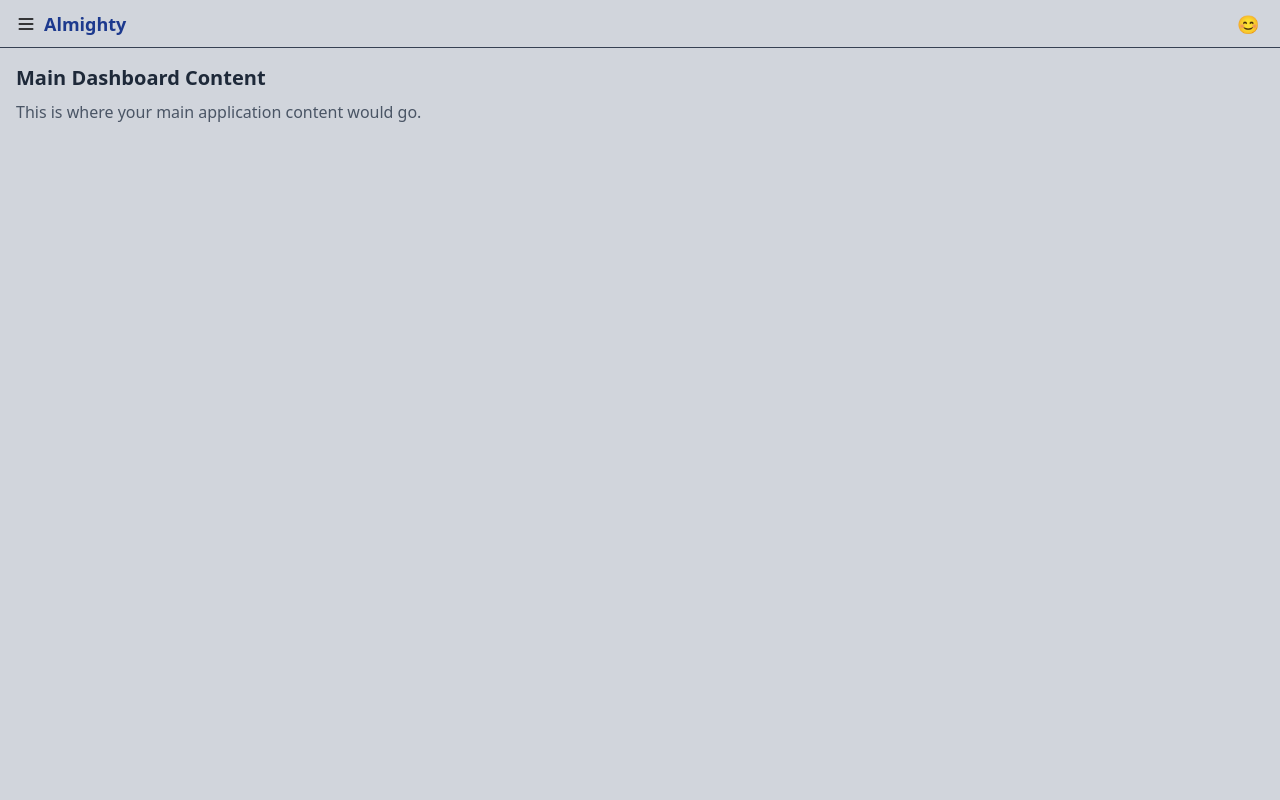
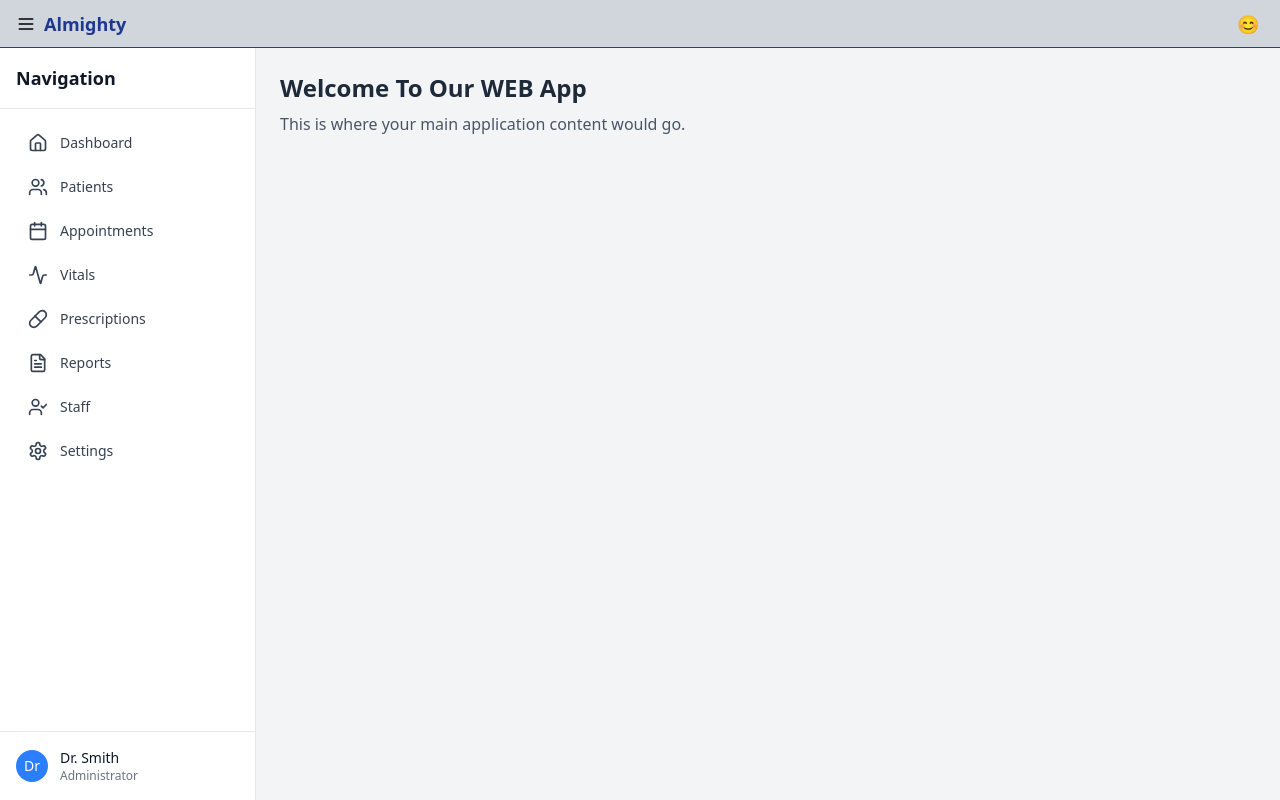
Before and after one commit to Sp6698/superHeroAssignment, a React (Vite) app: page / in a window 1280 px wide. Built offline with nearby package versions, Linux system fonts and the light colour scheme.

Commit message:
done with front page

```diff
--- a/src/App.jsx
+++ b/src/App.jsx
@@ -5,16 +5,10 @@ import SideNav from './components/SideNav'
 import PatientInfo from './components/PatientInfo'
 
 function App() {
-  const [showSideNav, setShowSideNav] = useState(false)
   const [showPatientInfo, setShowPatientInfo] = useState(false)
-
-  const handleMenuClick = () => {
-    setShowSideNav(!showSideNav)
-  }
 
   const handleOpenPatientDialog = () => {
     setShowPatientInfo(true)
-    setShowSideNav(false) // Close SideNav when patient dialog opens
   }
 
   const handleClosePatientDialog = () => {
@@ -22,23 +16,17 @@ function App() {
   }
 
   return (
-    <div className='w-[100vw] h-[100vh] bg-gray-300 flex flex-col relative'>
-      <NavBar onMenuClick={handleMenuClick} />
+    <div className='w-screen h-screen bg-gray-300 flex flex-col'>
+      <NavBar />
 
-      <div className='flex-1 bg-gray-300'>
-        {/* Main content area */}
-        <div className="p-4">
-          <h2 className="text-xl font-semibold text-gray-800">Main Dashboard Content</h2>
+      <div className="flex flex-1 overflow-hidden">
+        <SideNav onOpenPatientDialog={handleOpenPatientDialog} />
+
+        <main className="flex-1 p-6 overflow-auto bg-gray-100">
+          <h1 className="text-2xl font-semibold text-gray-800">Welcome To Our WEB App</h1>
           <p className="text-gray-600 mt-2">This is where your main application content would go.</p>
-        </div>
+        </main>
       </div>
-
-      {/* Side Navigation */}
-      <SideNav
-        isOpen={showSideNav && !showPatientInfo}
-        onClose={() => setShowSideNav(false)}
-        onOpenPatientDialog={handleOpenPatientDialog}
-      />
 
       {/* Patient Info Modal */}
       {showPatientInfo && <PatientInfo onClose={handleClosePatientDialog} />}
--- a/src/components/PatientInfo.jsx
+++ b/src/components/PatientInfo.jsx
@@ -163,7 +163,8 @@ const PatientInfo = ({ onClose }) => {
     };
 
     return (
-        <div className="absolute inset-0 bg-black bg-opacity-20 flex justify-center items-start pt-4 z-20 overflow-auto">
+        <div className="absolute inset-0 bg-gray-100 bg-opacity-60 backdrop-blur-sm flex justify-center items-start pt-4 z-20 overflow-auto">
+
             <div className="bg-white rounded-lg shadow-xl w-full max-w-4xl mx-4 max-h-[calc(100vh-2rem)] overflow-auto">
                 {/* Header */}
                 <div className="bg-white border-b border-gray-200 px-4 py-3 sticky top-0 z-10">
--- a/src/components/SideNav.jsx
+++ b/src/components/SideNav.jsx
@@ -1,66 +1,49 @@
 import React from 'react'
 import {
     Home, Users, Calendar, FileText, Settings,
-    UserCheck, Activity, Pill, X
+    UserCheck, Activity, Pill
 } from 'lucide-react'
 
-const SideNav = ({ isOpen, onClose, onOpenPatientDialog }) => {
+const SideNav = ({ onOpenPatientDialog }) => {
     const menuItems = [
-        { icon: Home, label: 'Dashboard', active: false },
-        { icon: Users, label: 'Patients', active: true },
-        { icon: Calendar, label: 'Appointments', active: false },
-        { icon: Activity, label: 'Vitals', active: false },
-        { icon: Pill, label: 'Prescriptions', active: false },
-        { icon: FileText, label: 'Reports', active: false },
-        { icon: UserCheck, label: 'Staff', active: false },
-        { icon: Settings, label: 'Settings', active: false },
+        { icon: Home, label: 'Dashboard' },
+        { icon: Users, label: 'Patients' }, // trigger PatientInfo here
+        { icon: Calendar, label: 'Appointments' },
+        { icon: Activity, label: 'Vitals' },
+        { icon: Pill, label: 'Prescriptions' },
+        { icon: FileText, label: 'Reports' },
+        { icon: UserCheck, label: 'Staff' },
+        { icon: Settings, label: 'Settings' },
     ]
 
-    if (!isOpen) return null
+    const handleMenuClick = (label) => {
+        if (label === 'Patients') {
+            onOpenPatientDialog()
+        }
+    }
 
     return (
-        <div className="fixed inset-0 z-50 flex">
-            {/* Backdrop */}
-            <div className="absolute inset-0 bg-black bg-opacity-50" onClick={onClose}></div>
-
-            {/* Sidebar */}
-            <div className="relative w-64 bg-white shadow-xl">
-                {/* Header */}
-                <div className="flex items-center justify-between p-4 border-b border-gray-200">
+        <aside className="w-64 bg-white border-r border-gray-200 h-full flex flex-col">
+            <div className="p-4 border-b border-gray-200">
                 <h2 className="text-lg font-semibold text-gray-900">Navigation</h2>
-                    <button onClick={onClose} className="text-gray-400 hover:text-gray-600">
-                        <X className="w-5 h-5" />
-                    </button>
             </div>
 
-                {/* Menu Items */}
-                <div className="p-4">
+            <div className="flex-1 p-4 overflow-y-auto">
                 <nav className="space-y-2">
                     {menuItems.map((item, index) => (
                         <button
                             key={index}
-                                className={`w-full flex items-center px-3 py-2 text-sm font-medium rounded-md transition-colors ${item.active ? 'bg-blue-100 text-blue-700' : 'text-gray-600 hover:bg-gray-100 hover:text-gray-900'
-                                    }`}
+                            onClick={() => handleMenuClick(item.label)}
+                            className="w-full flex items-center px-3 py-2 text-sm font-medium text-gray-700 hover:bg-blue-100 rounded-md transition"
                         >
                             <item.icon className="w-5 h-5 mr-3" />
                             {item.label}
                         </button>
                     ))}
                 </nav>
-
-                    {/* Patient Info Button */}
-                    <div className="mt-8 pt-4 border-t border-gray-200">
-                        <button
-                            onClick={onOpenPatientDialog}
-                            className="w-full bg-blue-600 text-white px-4 py-2 rounded-md hover:bg-blue-700 text-sm font-medium"
-                        >
-                            Open Patient Info
-                        </button>
-                    </div>
             </div>
 
-                {/* Footer */}
-                <div className="absolute bottom-0 left-0 right-0 p-4 border-t border-gray-200">
+            <div className="p-4 border-t border-gray-200">
                 <div className="flex items-center">
                     <div className="w-8 h-8 bg-blue-500 rounded-full flex items-center justify-center text-white text-sm font-medium">
                         Dr
@@ -71,8 +54,7 @@ const SideNav = ({ isOpen, onClose, onOpenPatientDialog }) => {
                     </div>
                 </div>
             </div>
-            </div>
-        </div>
+        </aside>
     )
 }
 
```
Lines whose indentation alone changed are shown as unchanged.
